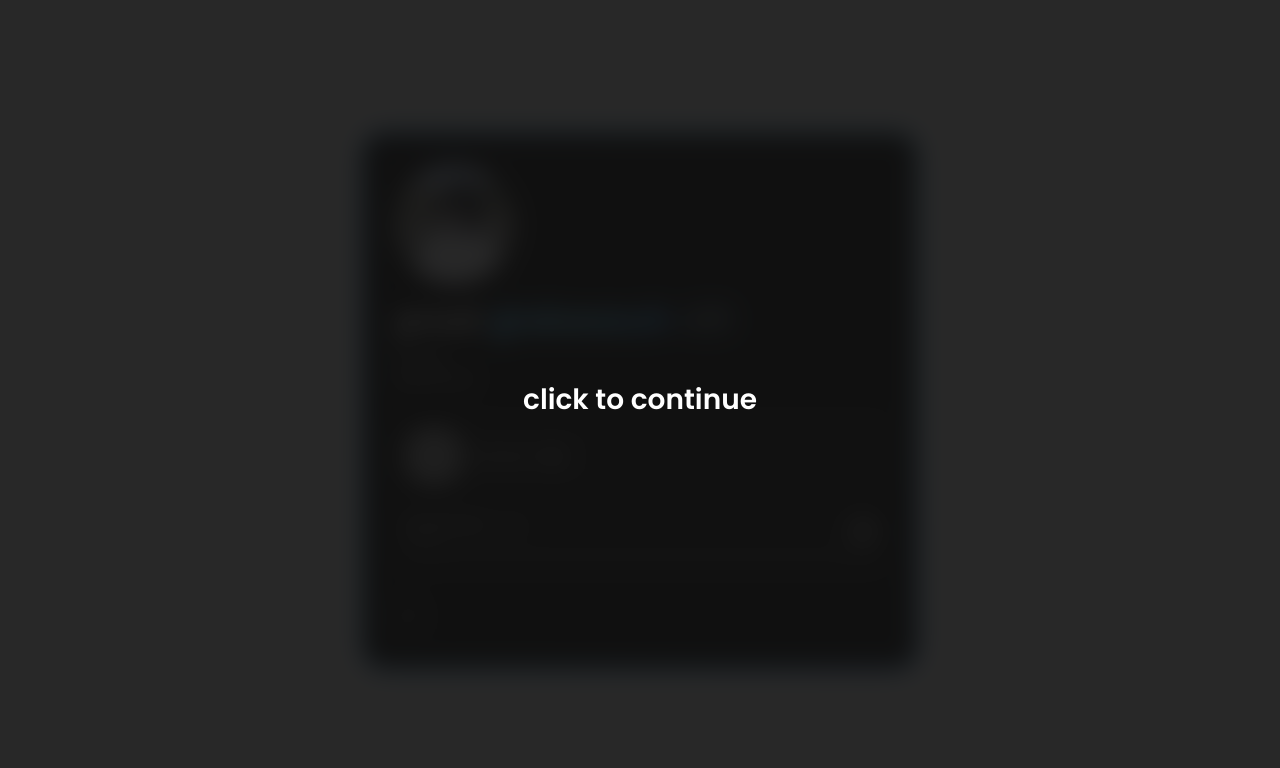
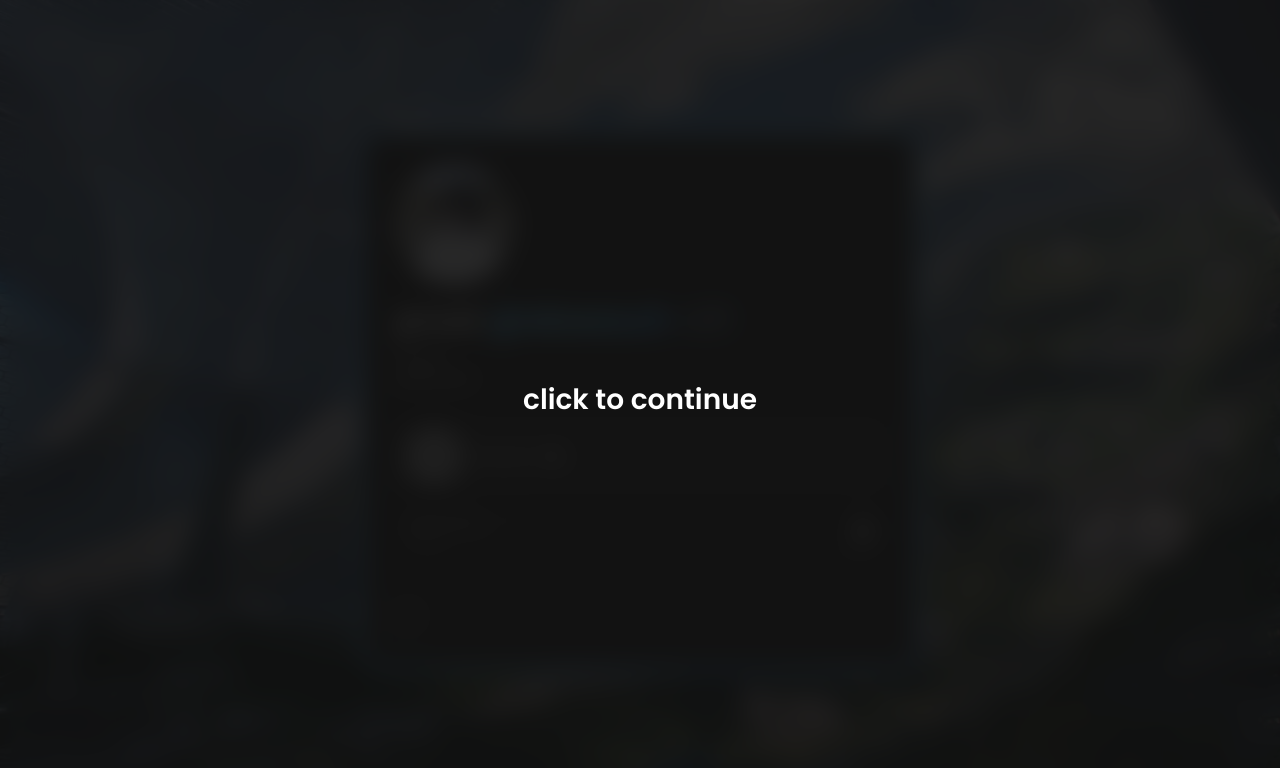
Before and after one commit to itsskoozuh/acting, a plain HTML site: page index.html in a window 1280 px wide. Drawn offline with Linux system fonts and the light colour scheme; grey boxes are pictures that could not be loaded.

Commit message:
Update index.html

```diff
--- a/index.html
+++ b/index.html
@@ -14,7 +14,7 @@
    display: flex;
    justify-content: center;
    align-items: center;
-   background: url('background.png') center center / cover no-repeat fixed;
+   background: url('assets/background.png') center center / cover no-repeat fixed;
    font-family: 'Poppins', sans-serif;
    overflow: hidden;
  }
@@ -69,7 +69,7 @@
  .card {
    width: 550px;
    min-height: 250px;
-   background: #111;
+   background: #222;  /* dark gray */
    border-radius: 20px;
    padding: 25px;
    box-sizing: border-box;
```
